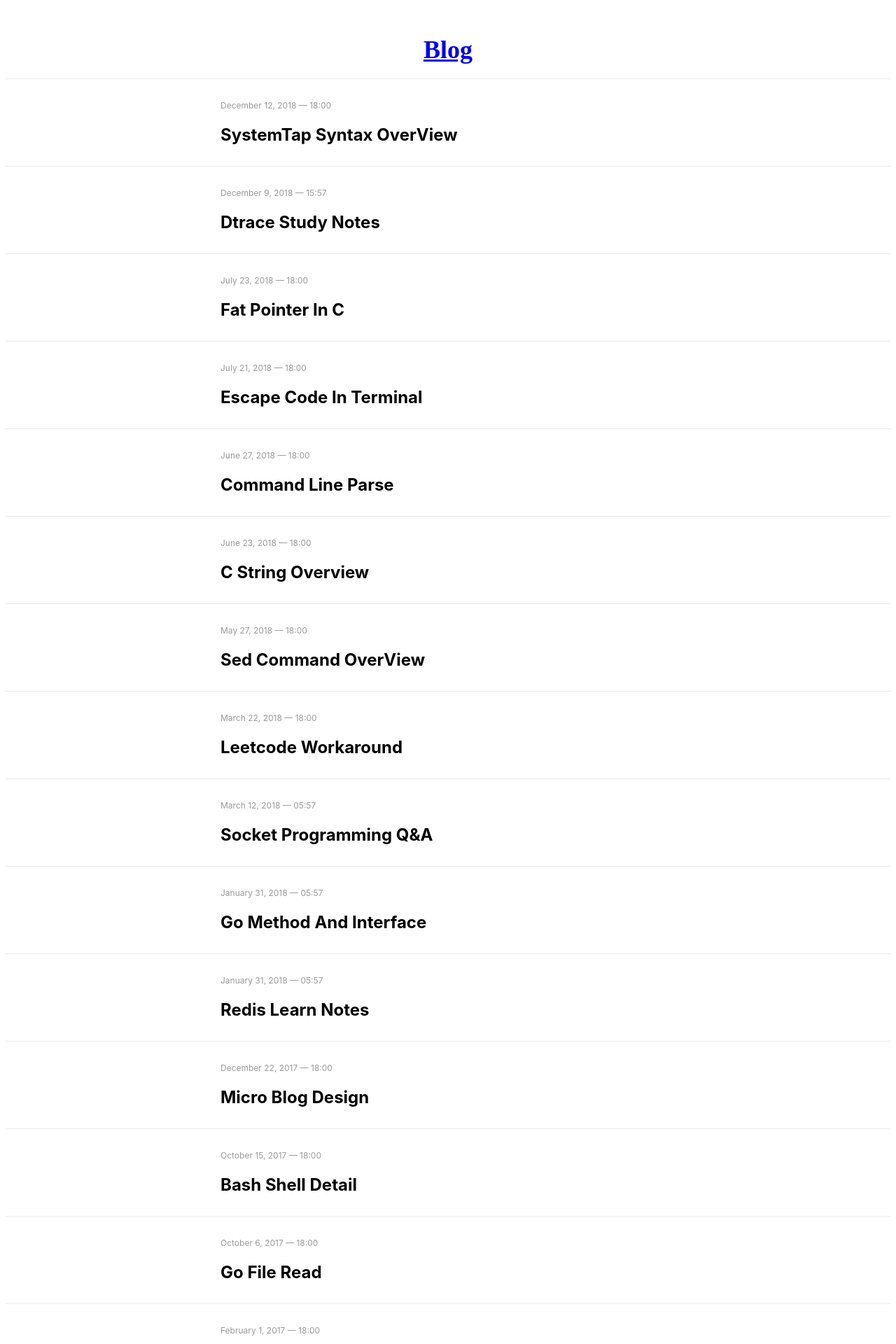
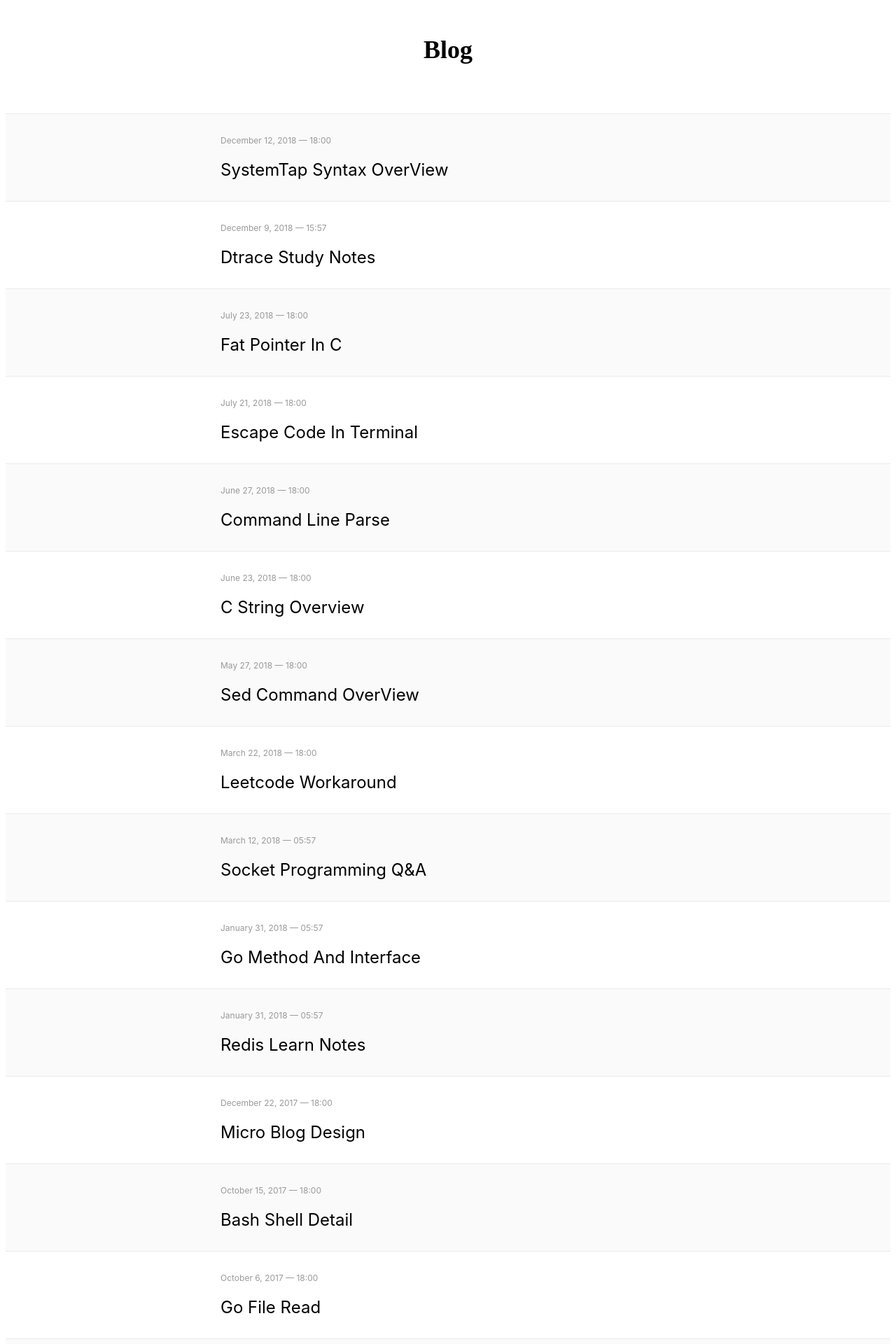
Before and after one commit to JesseEisen/JesseEisen.github.io, a Jekyll site: the page built from essay.md, in a window 1280 px wide. Shown: the top 1920 px of the page at 70% size. Built offline with Jekyll 4.4.1, drawn with Linux system fonts in a browser that asks for light colours.

Commit message:
change post page show

```diff
--- a/css/newpage.css
+++ b/css/newpage.css
@@ -12,6 +12,12 @@
     font-size: 36px;
     font-weight: 600;
     margin-top: 50px;
+    margin-bottom: 50px;
+}
+
+.essay-title > a {
+    text-decoration: none;
+    color: #000;
 }
 
 .post-list {
@@ -25,6 +31,10 @@
 .post-item {
     border-bottom: 1px solid #eaeaea;
     padding: 30px 0;
+}
+
+.post-item:nth-child(odd) {
+    background: #fafafa;
 }
 
 .post-specify {
--- a/essay.md
+++ b/essay.md
@@ -13,7 +13,7 @@ permalink: /essay/
       <div class="post-item">
         <div class="post-specify">
           <div class="date"><span>{{ post.date | date: '%B %-d, %Y — %H:%M' }}</span></div>
-          <a class="title" href="{{ post.url | prepend: site.baseurl }}"><b>{{ post.title }}</b></a>
+          <a class="title" href="{{ post.url | prepend: site.baseurl }}">{{ post.title }}</a>
         </div>
       </div>
     {% endfor %}
```
